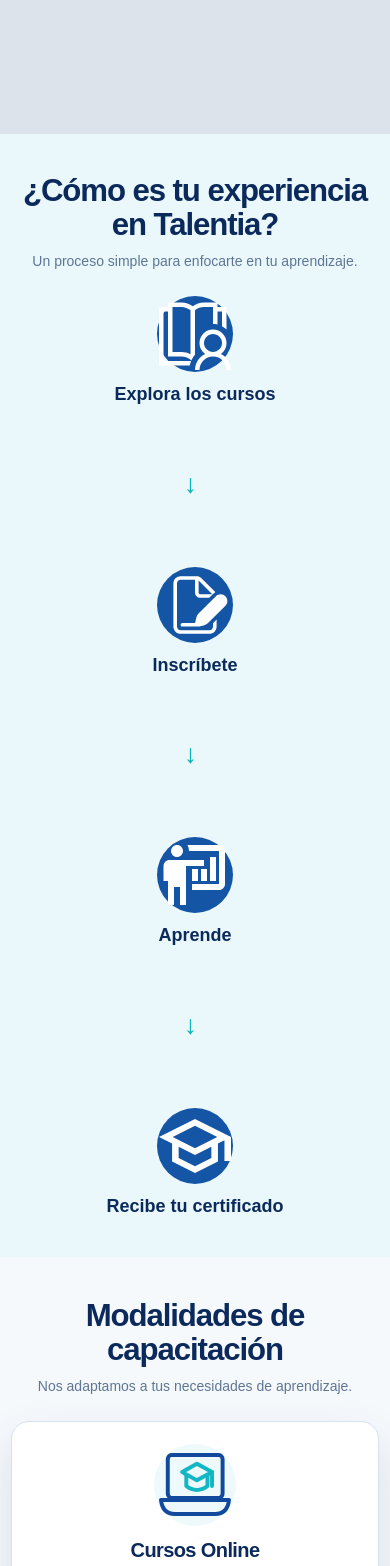
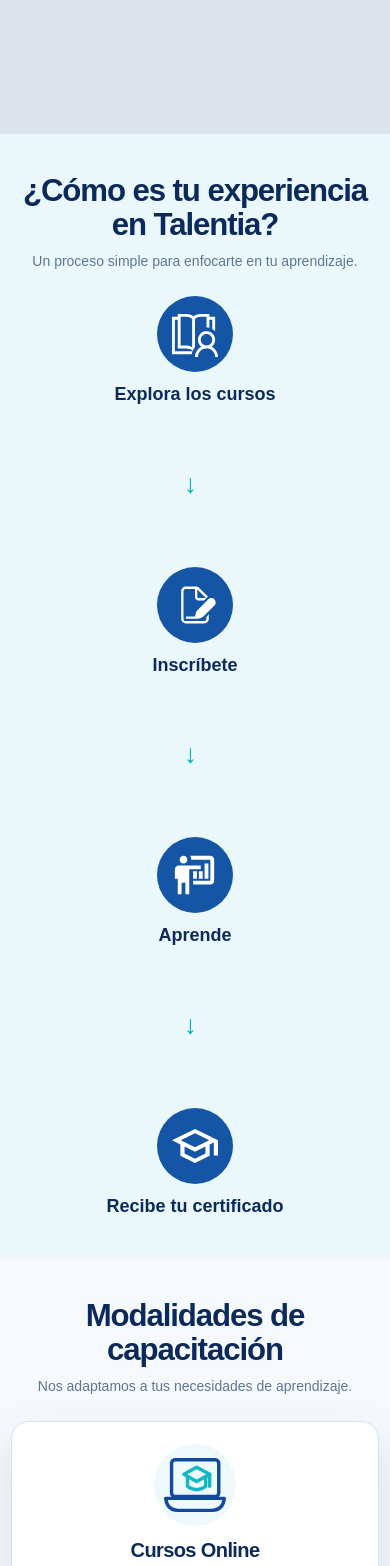
Before and after one commit to GrayPadilla/Talentia, a React (Vite) app: page / in a window 390 px wide. Shown: the part 3251-4817 px from the top of the page. Built offline with nearby package versions, Linux system fonts and the light colour scheme; no server answers; the database is empty; some icons are missing.

Commit message:
Iconos Responsive

```diff
--- a/css/styles.css
+++ b/css/styles.css
@@ -1693,7 +1693,7 @@
   height: clamp(82px, 9vw, 126px);
 }
 
-.step-icon svg {
+.step-icon img {
   width: clamp(48px, 5vw, 72px);
   height: clamp(48px, 5vw, 72px);
 }
@@ -1731,7 +1731,7 @@
   margin-bottom: clamp(14px, 2vw, 18px);
 }
 
-.modality-icon svg {
+.modality-icon img {
   width: clamp(52px, 6vw, 78px);
   height: clamp(52px, 6vw, 78px);
 }
@@ -2461,7 +2461,7 @@
     height: clamp(72px, 20vw, 88px);
   }
 
-  .step-icon svg {
+  .step-icon img {
     width: clamp(44px, 13vw, 52px);
     height: clamp(44px, 13vw, 52px);
   }
@@ -2512,7 +2512,7 @@
     height: clamp(72px, 21vw, 88px);
   }
 
-  .modality-icon svg {
+  .modality-icon img {
     width: clamp(52px, 16vw, 64px);
     height: clamp(52px, 16vw, 64px);
   }
@@ -2719,7 +2719,7 @@
     height: 76px;
   }
 
-  .step-icon svg {
+  .step-icon img {
     width: 46px;
     height: 46px;
   }
@@ -2819,6 +2819,25 @@
     font-size: 14px;
   }
 
+  .step-icon {
+    width: 68px;
+    height: 68px;
+  }
+
+  .step-icon img {
+    width: 42px;
+    height: 42px;
+  }
+
+  .modality-icon {
+    width: 68px;
+    height: 68px;
+  }
+
+  .modality-icon img {
+    width: 48px;
+    height: 48px;
+  }
 
   /* Encabezados */
 
```
Also changed, not shown: 1 other file (tests, documents, lock files or other folders).
